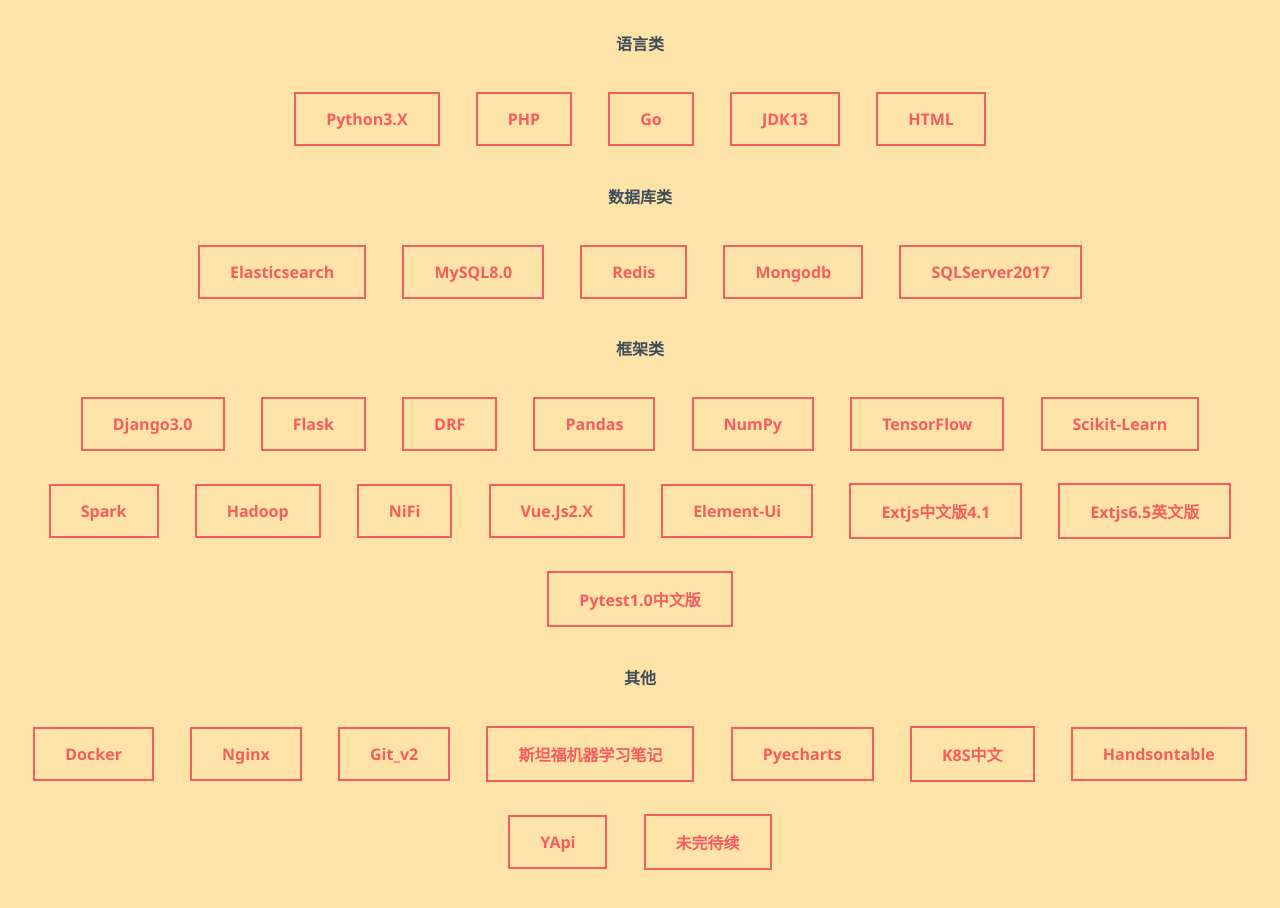
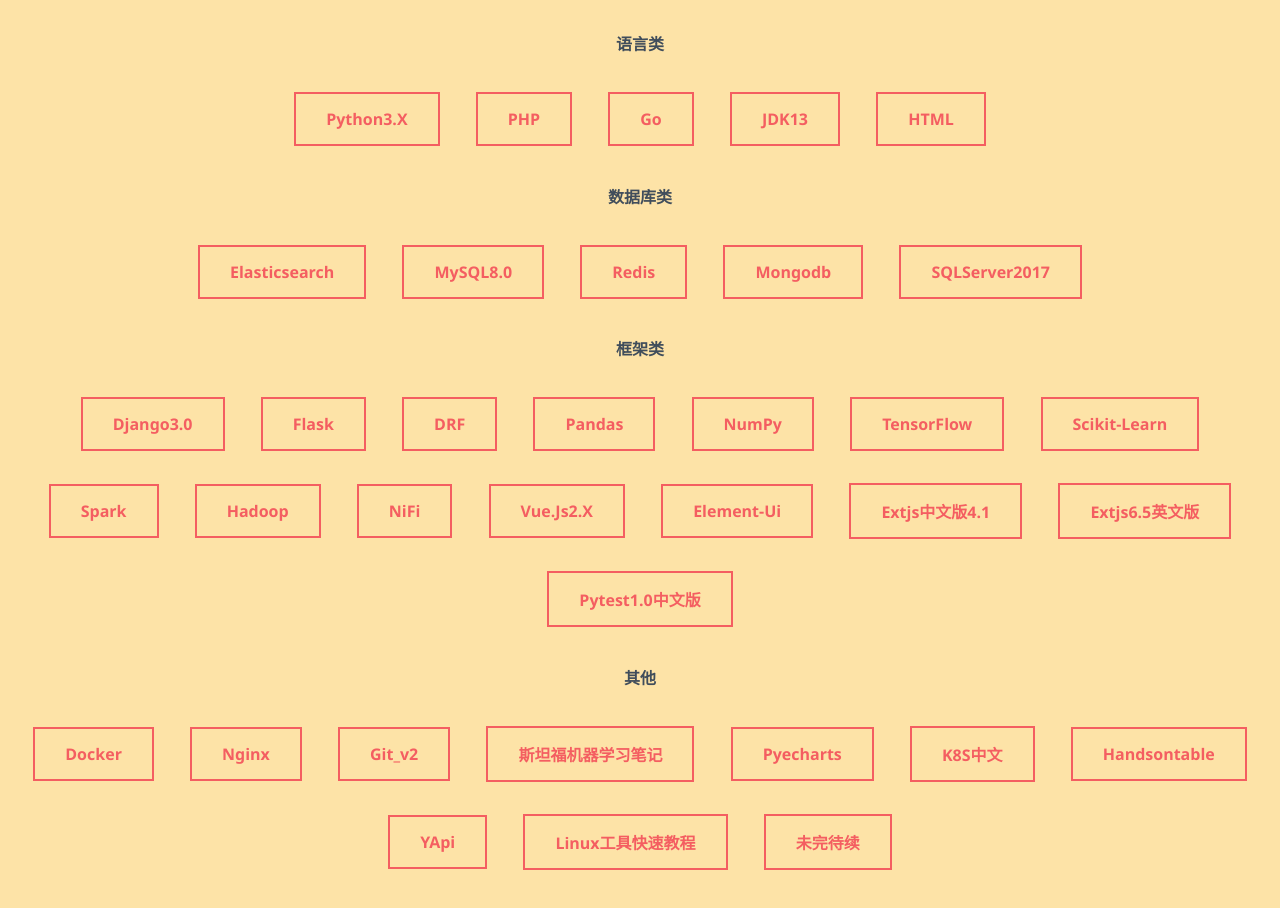
Before and after one commit to EthanYan6/OfficialDocuments, a plain HTML site: page index.html in a window 1280 px wide. Shown: the part 180-1088 px from the top of the page. Drawn offline with Linux system fonts and the light colour scheme; a script that the page names is missing; a web font is replaced by a local one.

Commit message:
Update index.html

```diff
--- a/index.html
+++ b/index.html
@@ -58,6 +58,7 @@
             <button class="draw meet" onclick="location.href='http://docs.kubernetes.org.cn/'">K8S中文</button>
             <button class="center" onclick="location.href='https://handsontable.com/docs/7.4.2/tutorial-introduction.html'">handsontable</button>
             <button class="draw meet" onclick="location.href='https://hellosean1025.github.io/yapi/documents/index.html'">YApi</button>
+            <button class="draw" onclick="location.href='https://linuxtools-rst.readthedocs.io/zh_CN/latest/index.html'">Linux工具快速教程</button>
             <button class="draw" onclick="location.href='https://www.baidu.com/'">未完待续</button>
 
         </div>
```
